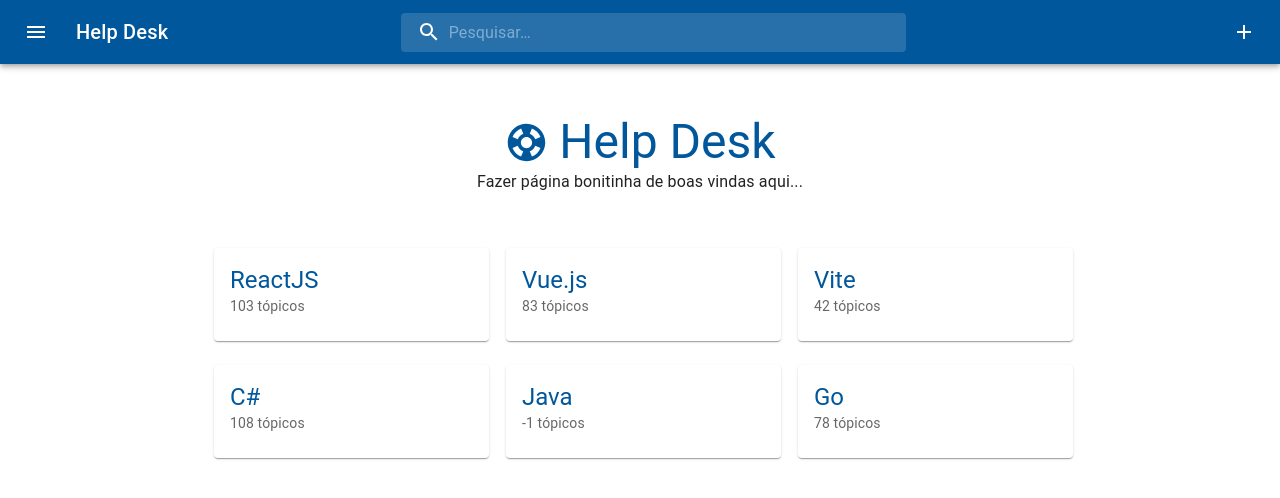
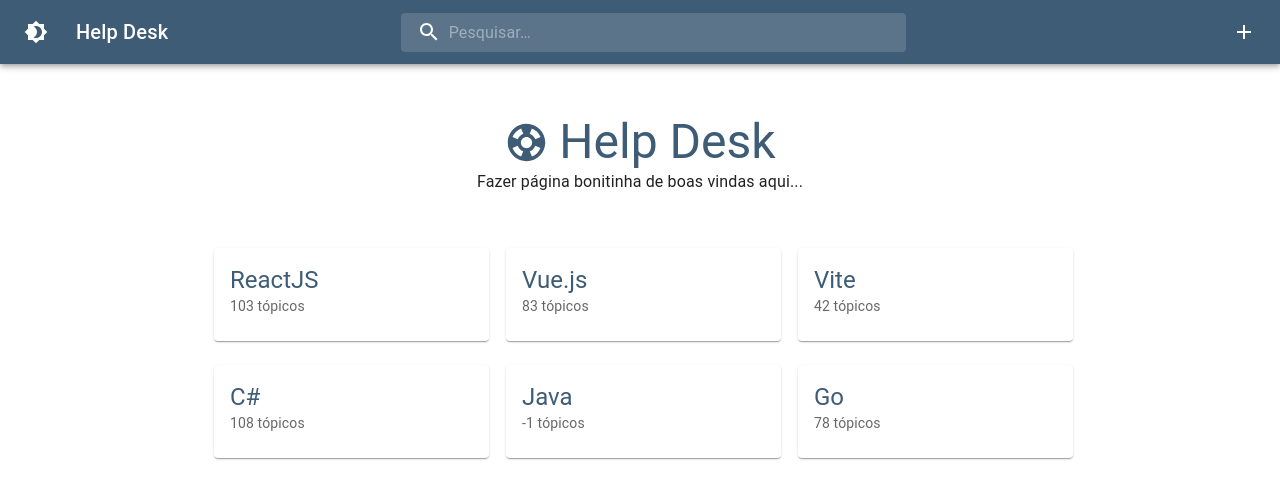
Before and after one commit to Lucas-Alf/help-desk, a React (Vite) app: page / in a window 1280 px wide. Shown: the top 498 px of the page. Built offline with nearby package versions, Linux system fonts and the light colour scheme.

Commit message:
DarkMode

```diff
--- a/src/App.jsx
+++ b/src/App.jsx
@@ -2,7 +2,7 @@
 import { useRoutes } from "react-router-dom";
 import { createTheme, ThemeProvider } from "@mui/material/styles";
 import routes from "./routes";
-import darkTheme from "./themes/dark";
+import defaultTheme from "./themes/default";
 import CssBaseline from "@mui/material/CssBaseline";
 import AppBar from "./components/AppBar";
 import { SnackbarProvider } from "notistack";
@@ -11,7 +11,20 @@
 import { Close as CloseIcon } from "@mui/icons-material";
 
 export default function App() {
-  const theme = createTheme(darkTheme);
+  const [mode, setMode] = React.useState(localStorage.getItem('theme') || 'light')
+
+  const toggleColorMode = () => {
+    const newMode = mode === 'light' ? 'dark' : 'light'
+    setMode(newMode);
+    localStorage.setItem('theme', newMode)
+  };
+
+  const theme = createTheme({
+    palette: {
+      ...defaultTheme.palette,
+      mode
+    }
+  })
 
   const notistackRef = React.createRef();
   const onClickDismiss = (key) => () => {
@@ -34,7 +47,10 @@
         )}
       >
         <CssBaseline />
-        <AppBar />
+        <AppBar
+          mode={mode}
+          toggleColorMode={toggleColorMode}
+        />
         <div>{useRoutes(routes)}</div>
       </SnackbarProvider>
     </ThemeProvider>
--- a/src/components/AppBar/index.jsx
+++ b/src/components/AppBar/index.jsx
@@ -6,11 +6,13 @@
 import IconButton from "@mui/material/IconButton";
 import Typography from "@mui/material/Typography";
 import InputBase from "@mui/material/InputBase";
-import MenuIcon from "@mui/icons-material/Menu";
+import Brightness4Icon from '@mui/icons-material/Brightness4';
+import Brightness7Icon from '@mui/icons-material/Brightness7';
 import SearchIcon from "@mui/icons-material/Search";
 import { useNavigate } from "react-router-dom";
 import isEmpty from "lodash/isEmpty";
 import { Add as AddIcon } from "@mui/icons-material";
+import PropTypes from 'prop-types';
 
 const Search = styled("div")(({ theme }) => ({
   position: "relative",
@@ -52,7 +54,7 @@
   },
 }));
 
-export default function PrimarySearchAppBar() {
+export default function PrimarySearchAppBar({ mode, toggleColorMode }) {
   const navigate = useNavigate();
 
   const handleSearch = (evt) => {
@@ -75,8 +77,12 @@
             color="inherit"
             aria-label="open drawer"
             sx={{ mr: 2 }}
+            onClick={() => toggleColorMode()}
           >
-            <MenuIcon />
+            {mode === "dark"
+              ? <Brightness7Icon />
+              : <Brightness4Icon />
+            }
           </IconButton>
           <Typography
             variant="h6"
@@ -118,3 +124,8 @@
     </Box>
   );
 }
+
+PrimarySearchAppBar.propTypes = {
+  mode: PropTypes.string,
+  toggleColorMode: PropTypes.func
+}
--- a/src/pages/add/index.jsx
+++ b/src/pages/add/index.jsx
@@ -17,6 +17,8 @@
   const navigate = useNavigate();
 
   const { enqueueSnackbar } = useSnackbar();
+  const themeMode = localStorage.getItem("theme") || "light";
+
   const [loading, setLoading] = useState(false);
   const [formData, setFormData] = useState({
     title: "",
@@ -102,7 +104,7 @@
               <MenuItem value="spanish">Espanhol</MenuItem>
             </Select>
           </FormControl>
-          <div data-color-mode="light">
+          <div data-color-mode={themeMode}>
             <div className="wmde-markdown-var">
               <MDEditor
                 id="content"
--- a/src/pages/update/index.jsx
+++ b/src/pages/update/index.jsx
@@ -19,6 +19,8 @@
   const articleId = searchParams.get("id");
 
   const { enqueueSnackbar } = useSnackbar();
+  const themeMode = localStorage.getItem("theme") || "light";
+
   const [loading, setLoading] = useState(false);
   const [formData, setFormData] = useState({
     title: '',
@@ -120,7 +122,7 @@
             <MenuItem value="spanish">Espanhol</MenuItem>
           </Select>
         </FormControl>
-        <div data-color-mode="light">
+        <div data-color-mode={themeMode}>
           <div className="wmde-markdown-var">
             <MDEditor
               id="content"
--- a/src/themes/dark.js
+++ b/src/themes/default.js
@@ -1,6 +1,6 @@
 // import blue from "@mui/material/colors/blue";
 
-const primary = "#01579b";
+const primary = "#3E5C76";
 
 const theme = {
   palette: {
@@ -12,7 +12,7 @@
     },
     secondary: {
       main: "#5088b5",
-      light: "#82b8e7",
+      light: "#748CAB",
       dark: "#165b85",
     },
     typography: {
```
